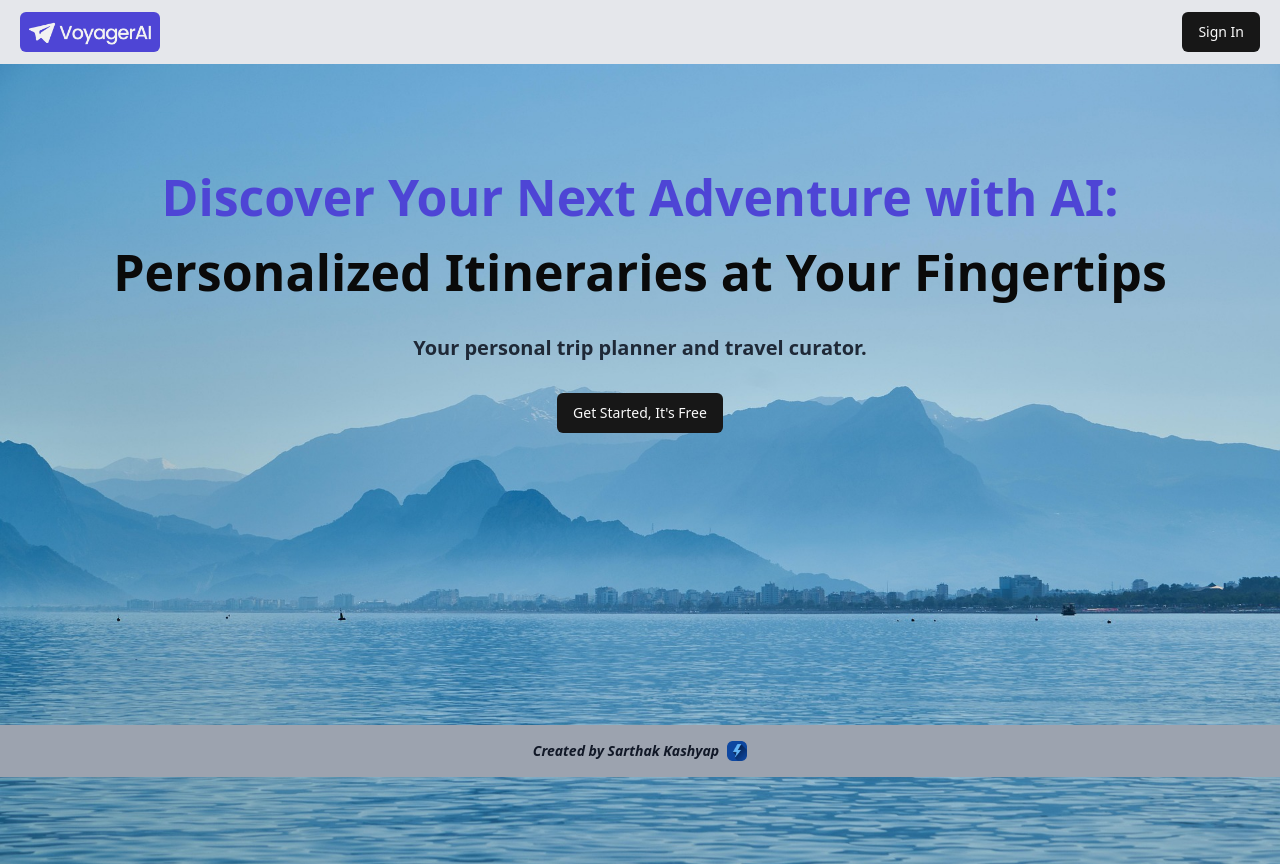
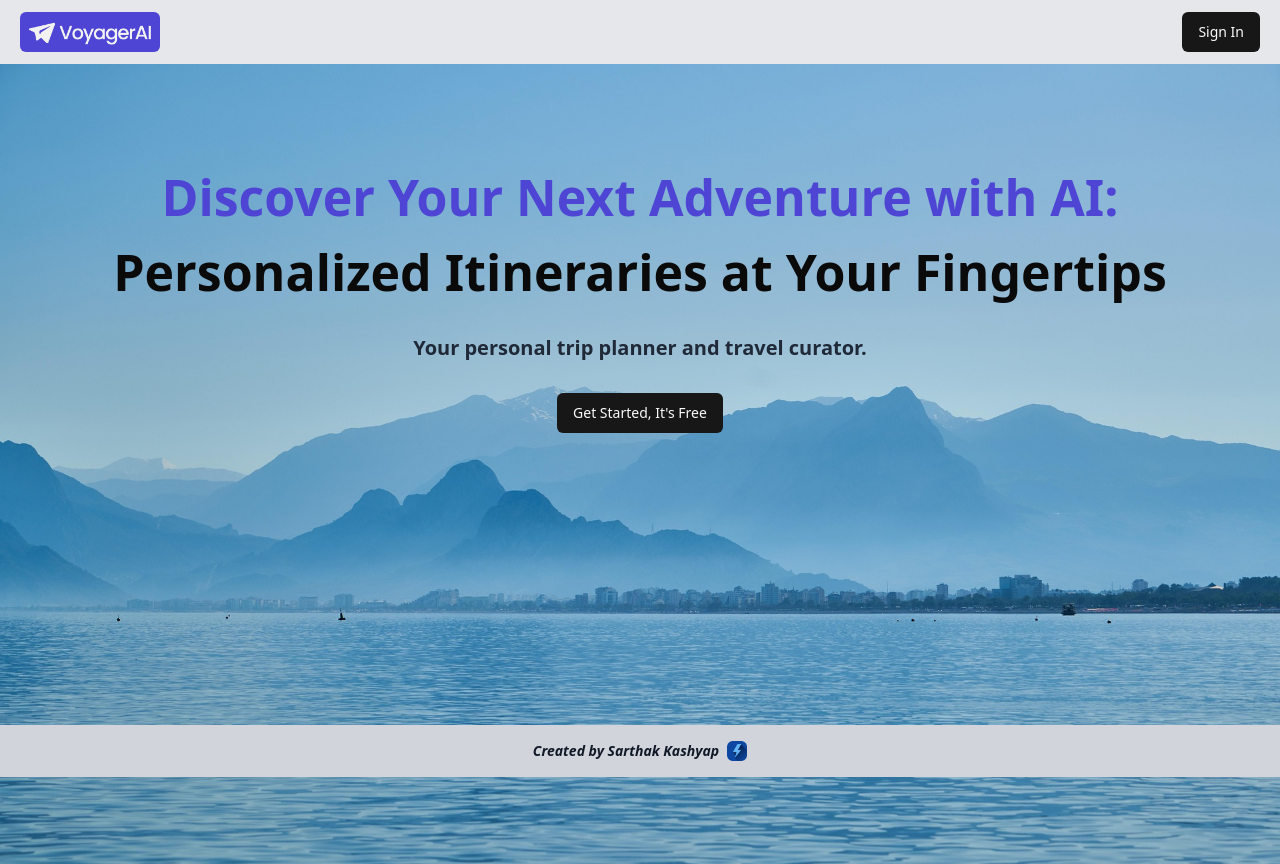
Before and after one commit to Sarthakkashyapp/Voyage-AI, a React (Vite) app: page / in a window 1280 px wide. Built offline with nearby package versions, Linux system fonts and the light colour scheme; no server answers.

Commit message:
footer updated

```diff
--- a/src/components/ui/custom/Hero.jsx
+++ b/src/components/ui/custom/Hero.jsx
@@ -17,7 +17,7 @@ function Hero() {
         </Link>
       </h1>
     </div>
-      <footer className="bg-gray-400 text-gray-900 text-center py-4 mt-72 sm:mt-66 ">
+      <footer className="bg-gray-300 text-gray-900 text-center py-4 mt-72 sm:mt-66 ">
         <p className="text-sm font-bold font-style: italic flex justify-center gap-2">Created by Sarthak Kashyap <img src="/Thunder.png" className='h-[20px]' /></p>
       </footer>
     </div>
```
